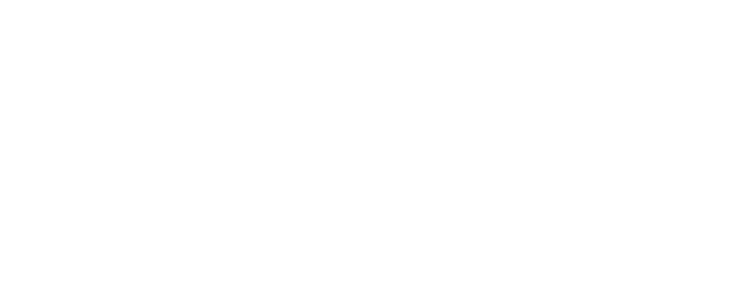
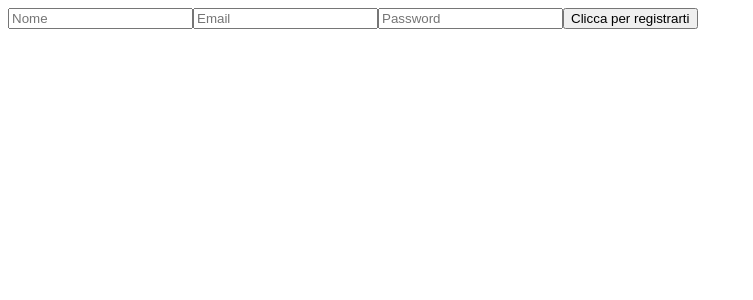
Before and after one commit to LindaTancini/react-js-esercizi, a React (Vite) app: page / in a window 1280 px wide. Shown: the top 300 px of the page, without its empty margins (0-753 px from the left). Built offline with nearby package versions, Linux system fonts and the light colour scheme.

Commit message:
feat: add first task

```diff
--- a/src/App.jsx
+++ b/src/App.jsx
@@ -1,5 +1,12 @@
-import { useState } from "react";
+//IMPORTAZIONI
+import EsercizioUno from "./components/EsercizioUno";
 
-function App() {}
+function App() {
+  return (
+    <>
+      <EsercizioUno />
+    </>
+  );
+}
 
 export default App;
--- /dev/null
+++ b/src/components/EsercizioUno.jsx
@@ -0,0 +1,44 @@
+//IMPORTAZIONI
+import { useState } from "react";
+
+function EsercizioUno() {
+  //CREO GLI STATI
+  const [name, setName] = useState("");
+  const [email, setEmail] = useState("");
+  const [password, setPassword] = useState("");
+  // CREO FUNZIONE PER IL PREVENT DEFAULT
+  const handleSubmit = (event) => {
+    event.preventDefault();
+    console.log({ name, email, password });
+    //PULISCO I CAMPI
+    setName("");
+    setEmail("");
+    setPassword("");
+  };
+  return (
+    <form onSubmit={handleSubmit}>
+      <input
+        type="text"
+        placeholder="Nome"
+        value={name}
+        onChange={(event) => setName(event.target.value)}
+      />
+      <input
+        type="email"
+        placeholder="Email"
+        value={email}
+        onChange={(event) => setEmail(event.target.value)}
+      />
+      <input
+        type="password"
+        placeholder="Password"
+        value={password}
+        onChange={(event) => setPassword(event.target.value)}
+      />
+      <button type="submit"> Clicca per registrarti</button>
+    </form>
+  );
+}
+
+//ESPORTO
+export default EsercizioUno;
```
